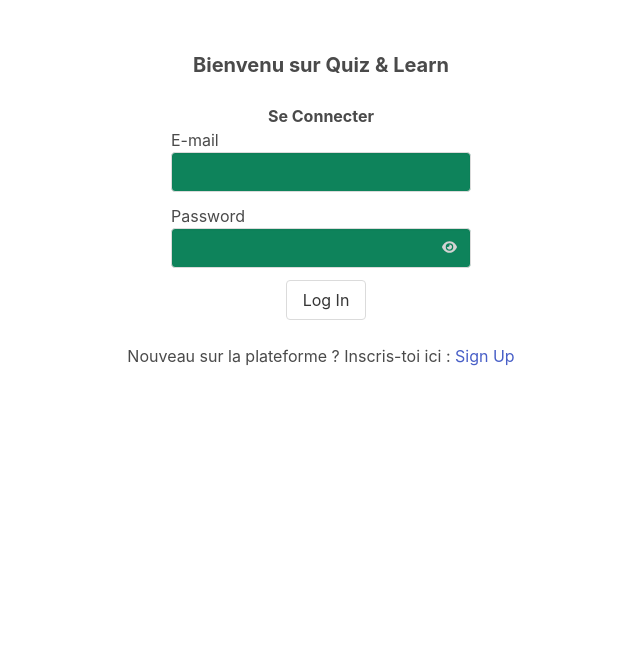
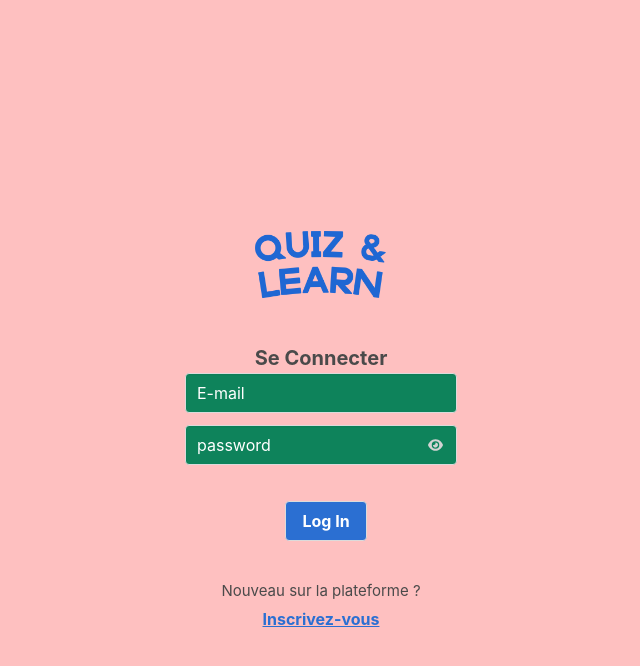
Before and after one commit to margauxln/quizandlearn, a React app in the folder frontend/: page /signin in a window 1280 px wide. Shown: the whole page, without its empty margins (319-959 px from the left). Built offline with nearby package versions, Linux system fonts and the light colour scheme.

Commit message:
feat-US9- applied CSS and added logo

```diff
--- a/frontend/src/_common/component/authentification/sign-in/SignIn.css
+++ b/frontend/src/_common/component/authentification/sign-in/SignIn.css
@@ -1,13 +1,12 @@
-h1 {
-    font-weight: bold;
-    font-size: 20px;
-}
-
-.LoginContainer{
+.loginContainer{
     display: flex;
     flex-direction: column;
     align-items: center;
-    padding: 50px;
+    justify-content: center;
+    position: absolute;
+    height: 100%;
+    width: 100%;
+    background-color: #FEC0C0;
 }
 
 .field {
@@ -24,7 +23,7 @@ h1 {
 
 h2 {
     font-weight: bold;
-}
+} */
 
 /*Errors*/
 .errorMessage,
@@ -50,7 +49,7 @@ h2 {
     border: none;
     background-color: transparent;
     position: absolute;
-    top: 33px;
+    top: 10px;
     right: 8px;
 }
 
--- a/frontend/src/_common/component/authentification/sign-in/SignIn.jsx
+++ b/frontend/src/_common/component/authentification/sign-in/SignIn.jsx
@@ -7,6 +7,7 @@ import axios from '../../../../_core/api/axios';
 import { useState } from 'react';
 import useAuth from "../../../../_common/hooks/UseAuth";
 import { Link, useNavigate } from 'react-router-dom';
+import LogoBlue from '../sign-up/logoBlue.png';
 
 const EXPLORE_URL_FRONTEND = '/explore';
 const SIGNUP_URL_FRONTEND = '/signup';
@@ -48,6 +49,11 @@ const SignIn = () => {
                     const accessToken = response.data.token;
                     setAuth({user : values.email, password: values.password, accessToken});
 
+                    localStorage.setItem('user', values.email);
+                    localStorage.setItem('password', values.password);
+                    localStorage.setItem('acceSSToken', accessToken);
+                    console.log(localStorage);
+
                     values.email = "";
                     values.password = "";
                     navigate(EXPLORE_URL_FRONTEND);
@@ -68,18 +74,16 @@ const SignIn = () => {
     };
 
     return(
-        <div className="LoginContainer">
-
-            <h1>Bienvenu sur Quiz & Learn</h1>
+        <div className="loginContainer">
 
             <br/>
-
-            <h2> Se Connecter</h2>
+            <img src={LogoBlue} className="logo"alt=""></img>
+            <h1> Se Connecter</h1>
 
             <form onSubmit={formik.handleSubmit}>
 
                 <div className="field">
-                    <label htmlFor="email">E-mail</label>
+                    <label htmlFor="email"  className="sr-only">E-mail</label>
                         <input
                             id="email"
                             name="email"
@@ -91,6 +95,7 @@ const SignIn = () => {
                             value = {formik.values.email}
                             maxLength="24"
                             aria-describedby="error"
+                            placeholder = "E-mail"
                         />
                     {formik.touched.email && formik.errors.email ?
 
@@ -101,7 +106,7 @@ const SignIn = () => {
                 </div>
 
                 <div className={`${"field"} ${"passwordContainer"}`}>
-                    <label htmlFor="password">Password</label>
+                    <label htmlFor="password" className="sr-only">Password</label>
                         <input
                             id="password"
                             name="password"
@@ -113,6 +118,7 @@ const SignIn = () => {
                             value = {formik.values.password}
                             maxLength="24"
                             aria-describedby="error"
+                            placeholder="password"
                         />
 
                         <button id="passwordEye" onClick={togglePasswordVisiblity} >
@@ -128,7 +134,9 @@ const SignIn = () => {
                 </div>
 
                 <div className="buttonContainer">
-                    <input className="button" type="submit" value="Log In"/>
+                    <input
+                        className={`${"button"} ${"submitButton"}`}
+                        type="submit" value="Log In"/>
                 </div>
 
                 {errMsg &&
@@ -139,7 +147,8 @@ const SignIn = () => {
             </form>
 
             <br/>
-            <p>Nouveau sur la plateforme ? Inscris-toi ici : <Link to={SIGNUP_URL_FRONTEND}>Sign Up</Link></p>
+            <p>Nouveau sur la plateforme ? </p>
+            <Link to={SIGNUP_URL_FRONTEND} className="linkToOtherPage">Inscrivez-vous</Link>
         </div>
     );
 
--- a/frontend/src/_common/component/authentification/sign-up/SignUp.css
+++ b/frontend/src/_common/component/authentification/sign-up/SignUp.css
@@ -1,9 +1,21 @@
-.SignUpContainer{
+.signUpContainer{
     display: flex;
     flex-direction: column;
     align-items: center;
-    padding: 50px;
+    justify-content: center;
+    position: absolute;
+    height: 100%;
+    width: 100%;
+    background-color: #FEC0C0;
+}
 
+h1{
+    font-weight: bold;
+    font-size: 20px;
+}
+
+.logo{
+    width: 150px;
 }
 
 .field {
@@ -15,17 +27,37 @@ input[type="email"],
 input[type="password"],
 textarea {
     background-color : #0E835B;
+    color: white;
 }
 
 input[type="text"]::placeholder,
 input[type="email"]::placeholder,
-input[type="password"]::placeholder{
+input[type="password"]::placeholder,
+input:focus{
     color: white;
 }
 
 .buttonContainer{
     display: flex;
     justify-content: center;
+}
+
+.submitButton{
+    background-color: #2B6FD2;
+    color: white;
+    font-weight: bold;
+    margin-top: 1.5em;
+    cursor: pointer;
+}
+
+.submitButton:hover{
+    color: white;
+}
+
+.linkToOtherPage{
+    color: #2B6FD2;
+    font-weight: bold;
+    text-decoration: underline;
 }
 
 /*Errors*/
@@ -66,3 +98,12 @@ input[type="password"]::placeholder{
     color: 	#D3D3D3;
     height: 18px;
 }
+
+p{
+    font-size: 15px;
+    padding-top: 1em;
+}
+
+.linkToOtherPage{
+    padding-top: 0.3em;
+}
--- a/frontend/src/_common/component/authentification/sign-up/SignUp.jsx
+++ b/frontend/src/_common/component/authentification/sign-up/SignUp.jsx
@@ -6,10 +6,10 @@ import { FontAwesomeIcon } from "@fortawesome/react-fontawesome";
 import { useState } from 'react';
 import axios from '../../../../_core/api/axios';
 import { Link, useNavigate } from 'react-router-dom';
+import LogoBlue from './logoBlue.png';
 
 const PASSWORD_REGEX = /^(?=.*[a-z])(?=.*[A-Z])(?=.*[0-9])(?=.*[!@#$%]).{8,24}$/;
 const SIGNUP_URL_BACKEND = '/signup';
-
 const SIGNIN_URL_FRONTEND = '/signin';
 
 
@@ -86,11 +86,11 @@ const SignUp = () => {
 
     return(
         <>
-             <section className="SignUpContainer">
-                    <h1>Bienvenu sur Quiz & Learn</h1>
+             <section className="signUpContainer">
+
+                    <img src={LogoBlue} className="logo"alt=""></img>
+                    <h1>S'inscrire</h1>
                     <br/>
-
-                    <h2>S'inscrire</h2>
 
                     <form onSubmit={formik.handleSubmit}>
 
@@ -225,15 +225,16 @@ const SignUp = () => {
 
                         <div className="buttonContainer">
                             <input
-                                className="button"
+                                className={`${"button"} ${"submitButton"}`}
                                 type="submit"
-                                value="Connexion"
+                                value="Inscription"
                             />
                         </div>
                         <br/>
+                </form>
+                    <p>Vous avez déjà un compte ?</p>
+                    <Link to={SIGNIN_URL_FRONTEND} className="linkToOtherPage"> Connectez-vous</Link>
 
-                        <p>Vous avez déjà un compte ? <Link to={SIGNIN_URL_FRONTEND}> Connectez-vous !</Link> </p>
-                </form>
             </section>
         </>
     );
```
Also changed, not shown: frontend/src/_common/component/authentification/sign-up/logoBlue.png (added).
